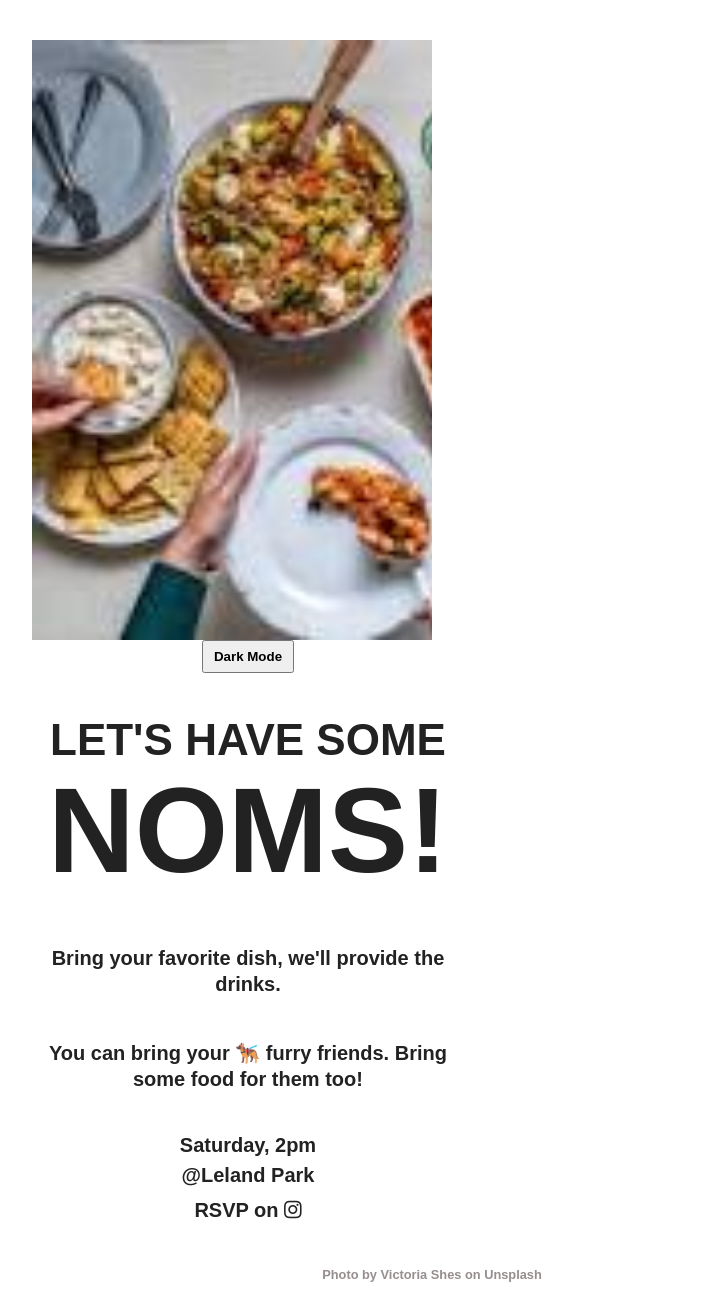
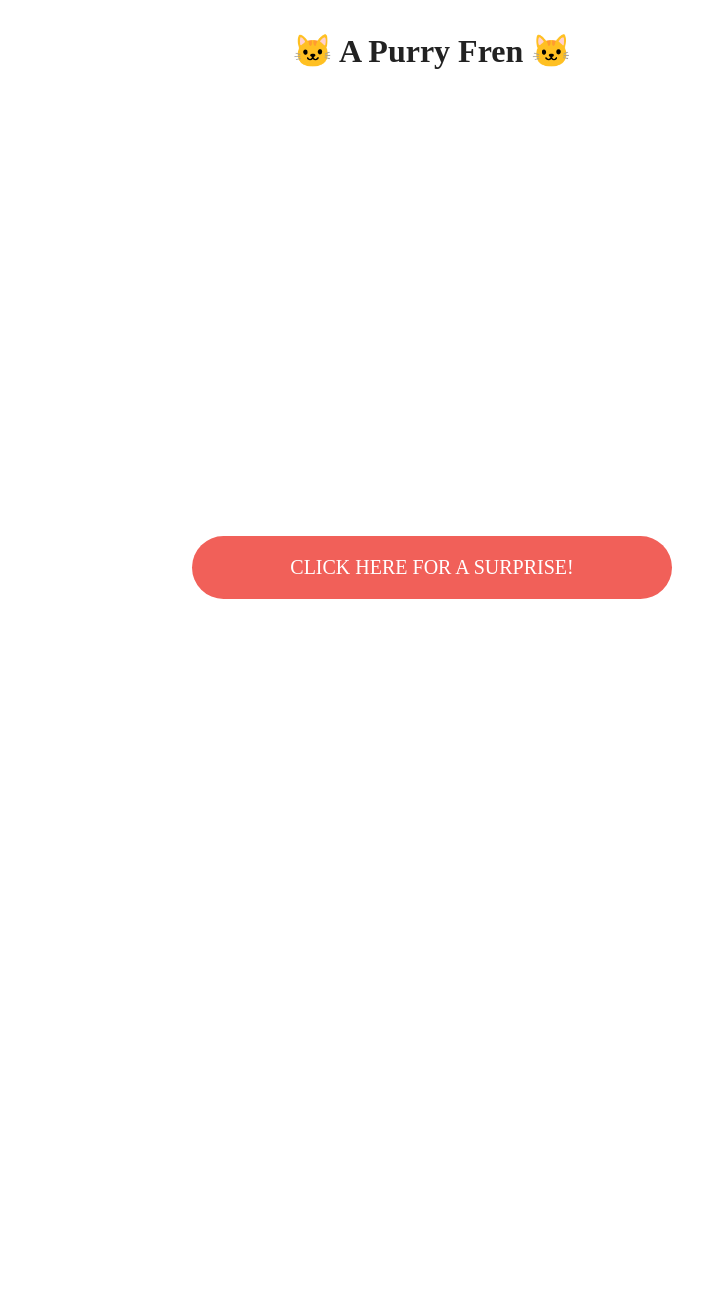
Before and after one commit to prime-mcgowan/skillcrush-js-practice, a website built with webpack: page index.html in a window 1280 px wide. Shown: the whole page, without its empty margins (208-911 px from the left). After the commit the page ends 800 px from the top, so only its background shows below. Built offline with nearby package versions, Linux system fonts and the light colour scheme; files whose address does not match are found by name; a web font is replaced by a local one.

Commit message:
click event kitty exercise

```diff
--- a/css/style.css
+++ b/css/style.css
@@ -83,249 +83,73 @@ textarea {
 /* ==========================================================================
    Author's custom styles
    ========================================================================== */
-html {
+body {
+  font-size: 16px;
+  line-height: 1.4;
   color: #222;
-  line-height: 1.4;
-  font-family: "Open Sans";
-  height: 100vh;
-}
-
-body {
+  font-family: "Open Sans", sans-serif;
+  text-align: left;
   display: flex;
   flex-wrap: wrap;
   justify-content: center;
-  align-items: center;
-  font-size: 16px;
-  height: 100vh;
-  font-family: "Indie Flower", cursive;
-  font-weight: 600;
 }
 
-/* dark mode pallette */
-.dark-palette {
-  background-color: #121212;
-  color: lightgreen;
-  font-weight: 100;
+img {
+  max-width: 100%;
 }
 
-.food {
-  width: 35%;
-  background-image: url("../img/potluck.jpeg");
-  background-size: cover;
-  height: 600px;
-}
-
-button {
-  margin: 0 10px 20px 10px;
-  padding: 5px 10px;
-  font-weight: bold;
-}
-
-html {
-  color: #222;
-  line-height: 1.4;
-  font-family: "Hind";
-  height: 100vh;
-}
-
-body {
-  display: flex;
-  flex-wrap: wrap;
-  justify-content: center;
-  align-items: center;
-  font-size: 16px;
-  height: 100vh;
-  font-family: "Hind", sans-serif;
-}
-
-ul {
-  list-style-type: none;
-  margin: 0;
-  padding: 0;
-}
-
-a {
-  text-decoration: none;
-  color: #968e8e;
+.cat {
+  opacity: 0;
 }
 
 h1 {
-  width: 100%;
-  text-align: center;
-  font-size: 2.75rem;
-  font-family: "Oswald", Sans-serif;
-  text-transform: uppercase;
-  padding-bottom: 0.5rem;
-  margin: 0 0 1rem 0;
-
-  padding: 1rem;
-  padding-bottom: 1.5rem;
+  font-family: "Montserrat";
+  text-transform: capitalize;
 }
 
-p {
-  font-size: 1.25rem;
-  line-height: 1.285;
-  text-align: center;
-  margin: 0.5rem 0;
+/* Adding the 'show' class will make the image visible */
+.cat.show {
+  opacity: 1;
+  transition: opacity 1s ease-in;
 }
 
-.fancy {
-  font-family: "Bitter";
-  color: tomato;
-  padding-bottom: 0.5rem;
+.main-content {
+  width: 90%;
+  max-width: 800px;
+  display: flex;
+  justify-content: center;
+  flex-wrap: wrap;
 }
 
-.fa-instagram {
-  color: #222;
+.show-cat {
+  width: 60%;
+  padding: 1em 1em;
+  border: 0;
+  background-color: #f16059;
+  color: white;
+  border-radius: 60px;
+  cursor: pointer;
+  font-family: "Montserrat";
+  text-transform: uppercase;
 }
 
-ol li {
-  padding: 1rem;
+.show-cat:focus {
+  outline: 0;
 }
 
-img {
-  width: 100%;
+.show-cat.disappear {
+  background-color: slateblue;
+  font-style: italic;
+  width: 45%;
 }
 
-figure {
-  margin: 0;
+.show-cat:active {
+  transform: scale(0.98);
 }
 
-main {
-  margin-top: 2rem;
-  display: flex;
-  flex-wrap: wrap;
-  justify-content: space-between;
-  align-items: center;
-  width: 90%;
-  max-width: 800px;
-}
-
-.food {
-  width: 30%;
-  /* background-image: url('../img/victoria-shes-unsplash.jpg'); */
-  background-size: cover;
-  height: 600px;
-}
-
-.invitation {
-  flex-basis: 65%;
-  display: flex;
-  flex-wrap: wrap;
-  /* flex-direction: column; */
-  justify-content: center;
-  height: 600px;
-}
-
-.invitation h1 {
-  width: 100%;
-}
-
-.big {
-  font-size: 4.5rem;
-  line-height: 1;
-}
-
-.bigger {
-  font-size: 1.5rem;
-}
-
-.location {
-  align-self: flex-end;
-}
-
-.location p {
-  line-height: 0.5;
-}
-
-.kindabig {
-  font-size: 1.4rem;
-}
-
-footer {
-  width: 100%;
-  padding: 1rem;
-  text-align: center;
-  font-size: 0.8rem;
-  color: #968e8e;
-  margin-top: 10px;
-}
-
-.location,
-.fancy {
-  width: 100%;
-}
-
-@media (min-width: 550px) {
-  .big {
-    font-size: 6.5rem;
-  }
-  h1 {
-    padding: 1.75rem;
-    padding-bottom: 2.5rem;
-  }
-}
-@media (min-width: 850px) {
-  body {
-    font-size: 20px;
-  }
-
-  .big {
-    font-size: 7.5rem;
-  }
-
-  p {
-    margin: 1.25rem 0;
-  }
-
-  .food {
-    width: 50%;
-  }
-
-  .invitation {
-    flex-basis: 45%;
-  }
-
-  h1 {
-    padding: 1rem;
-  }
-}
-
-.location,
-.fancy {
-  width: 100%;
-}
-
-@media (min-width: 550px) {
-  .big {
-    font-size: 6.5rem;
-  }
-}
-@media (min-width: 850px) {
-  body {
-    font-size: 20px;
-  }
-
-  .big {
-    font-size: 7.5rem;
-  }
-
-  .food {
-    width: 50%;
-  }
-
-  .invitation {
-    flex-basis: 45%;
-  }
-
-  h1 {
-    padding: 1rem;
-  }
-}
-
-@media (min-width: 1200px) {
-  .gallery figure {
-    width: 30%;
+@media (min-width: 760px) {
+  .show-cat {
+    font-size: 1.25em;
   }
 }
 
--- a/index.html
+++ b/index.html
@@ -21,37 +21,13 @@
     <script src="js/app.js" defer></script>
   </head>
 
-  <body class="light">
-    <main>
-      <section class="food"></section>
-      <section class="invitation">
-        <button type="button" class="dark-mode">Dark Mode</button>
-        <!-- <button type="button" class="light-mode">Light Mode</button> -->
-        <h1>Let's have some <span class="big">noms!</span></h1>
-        <p>Bring your favorite dish, we'll provide the drinks.</p>
-        <p>
-          You can bring your 🐕‍🦺 furry friends. Bring some food for them too!
-        </p>
-        <div class="location">
-          <p>Saturday, 2pm</p>
-          <p>@Leland Park</p>
-          <p>RSVP on <i class="fab fa-instagram"></i></p>
-        </div>
-      </section>
-      <footer>
-        <span
-          >Photo by
-          <a
-            href="https://unsplash.com/@victoriakosmo?utm_source=unsplash&amp;utm_medium=referral&amp;utm_content=creditCopyText"
-            >Victoria Shes</a
-          >
-          on
-          <a
-            href="https://unsplash.com/s/photos/dish?utm_source=unsplash&amp;utm_medium=referral&amp;utm_content=creditCopyText"
-            >Unsplash</a
-          ></span
-        >
-      </footer>
+  <body>
+    <main class="main-content">
+      <h1>🐱 A purry fren 🐱</h1>
+      <figure class="cat">
+        <img src="img/cat.jpeg" />
+      </figure>
+      <button class="show-cat">Click here for a surprise!</button>
     </main>
   </body>
 </html>
--- a/js/app.js
+++ b/js/app.js
@@ -255,12 +255,23 @@ let theme = document.querySelector("body");
 //   }
 // });
 
-darkModeButton.addEventListener("click", function () {
-  if (theme.classList.contains("dark-palette")) {
-    theme.classList.remove("dark-palette");
-    darkModeButton.innerText = "Dark Mode";
-  } else {
-    theme.classList.add("dark-palette");
-    darkModeButton.innerText = "Light Mode";
-  }
+// darkModeButton.addEventListener("click", function () {
+//   if (theme.classList.contains("dark-palette")) {
+//     theme.classList.remove("dark-palette");
+//     darkModeButton.innerText = "Dark Mode";
+//   } else {
+//     theme.classList.add("dark-palette");
+//     darkModeButton.innerText = "Light Mode";
+//   }
+// });
+
+// * Click Event Kitty ************************************************************
+let button = document.querySelector(".show-cat");
+console.log(button);
+
+let cat = document.querySelector(".cat");
+console.log(cat);
+
+button.addEventListener("click", function () {
+  cat.classList.add("show");
 });
```
Also changed, not shown: img/cat.jpeg (added).
